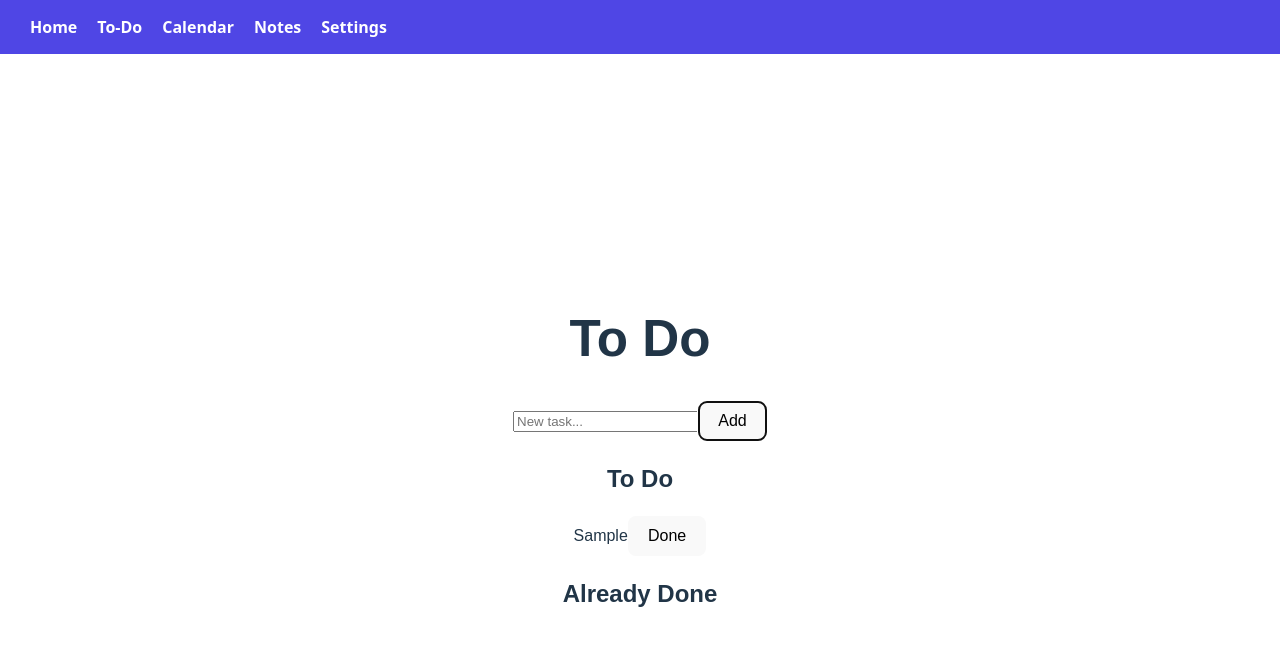
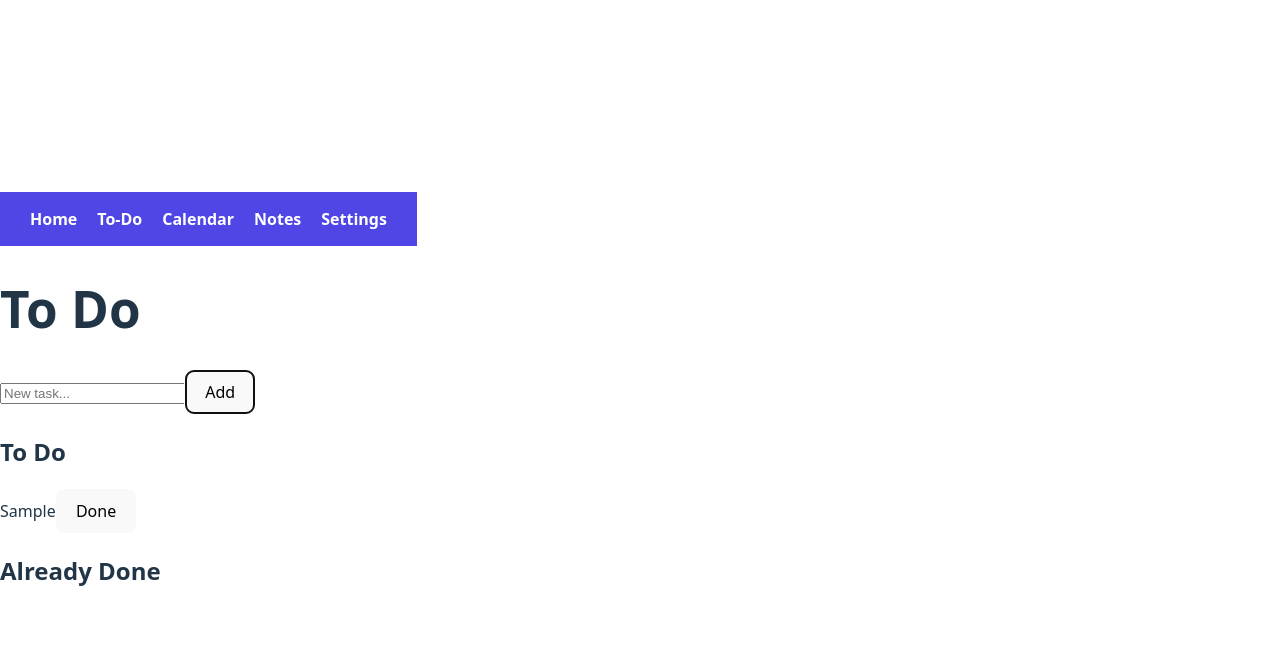
Before and after one commit to sguirdle/studyplanner, a React (Vite) app: page /todo in a window 1280 px wide. Both pictures are taken after typing "Sample" into the empty fields and a click on the button "Add". Shown: the top 646 px of the page. Built offline with nearby package versions, Linux system fonts and the light colour scheme.

Commit message:
anoter one

```diff
--- a/src/Todo.jsx
+++ b/src/Todo.jsx
@@ -6,7 +6,7 @@ function Todo() {
 
   const addTask = () => {
     if (input.trim() === "") return;
-    setTasks([...tasks, { text: input, completed: false }]);
+    setTasks([...tasks, { id: Date.now(), text: input, completed: false }]);
     setInput("");
   };
 
@@ -23,49 +23,33 @@ function Todo() {
   };
 
   return (
-
-    <div style={styles.container}>
+    <div className="todo-container">
       <h1>To Do</h1>
 
-      <div className="input-row">
       <input
         value={input}
         onChange={(e) => setInput(e.target.value)}
         placeholder="New task..."
       />
       <button onClick={addTask}>Add</button>
-      </div>
 
       <h2>To Do</h2>
-      {tasks.filter(t => !t.completed).map((task, i) => (
-        <div key={i} className="task">
+      {tasks.filter(t => !t.completed).map(task => (
+        <div key={task.id}>
           <span>{task.text}</span>
-          <button onClick={() => toggleDone(i)}>Done</button>
+          <button onClick={() => toggleDone(task.id)}>Done</button>
         </div>
       ))}
 
       <h2>Already Done</h2>
-      {tasks.filter(t => t.completed).map((task, i) => (
-        <div key={i} className="task done">
+      {tasks.filter(t => t.completed).map(task => (
+        <div key={task.id}>
           <span>{task.text}</span>
-          <button onClick={() => toggleUndo(i)}>Undo</button>
+          <button onClick={() => toggleUndo(task.id)}>Undo</button>
         </div>
       ))}
     </div>
   );
 }
-const styles = {
-  container: {
-    display: "flex",
-    flexDirection: "column",
-    alignItems: "center",
-    justifyContent: "center",
-    height: "100vh",      // 100% of viewport height
-    width: "100vw",       // 100% of viewport width
-    fontFamily: "Arial, sans-serif",
-    margin: 0,
-    padding: 0,
-    boxSizing: "border-box",
-  }
-}
+
 export default Todo;
```
Lines whose indentation alone changed are shown as unchanged.
